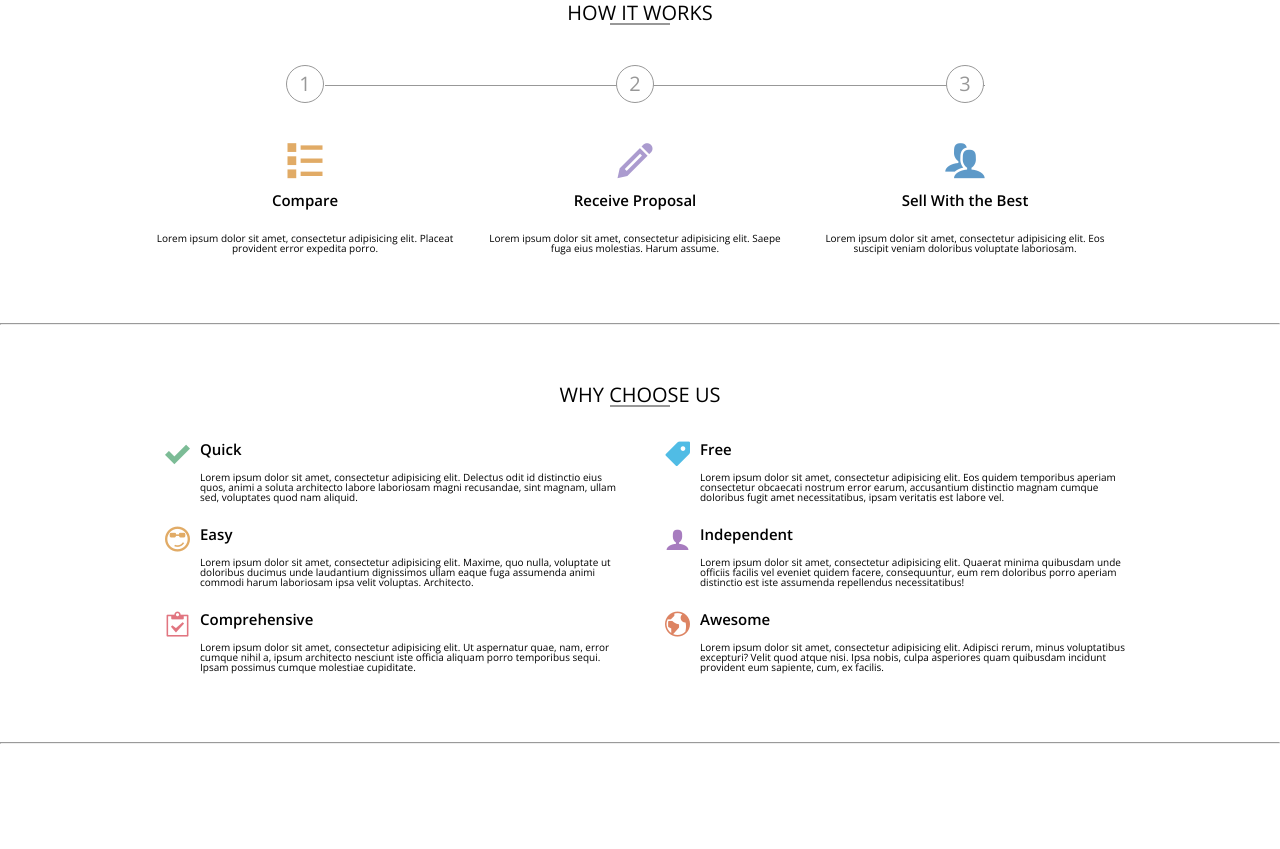
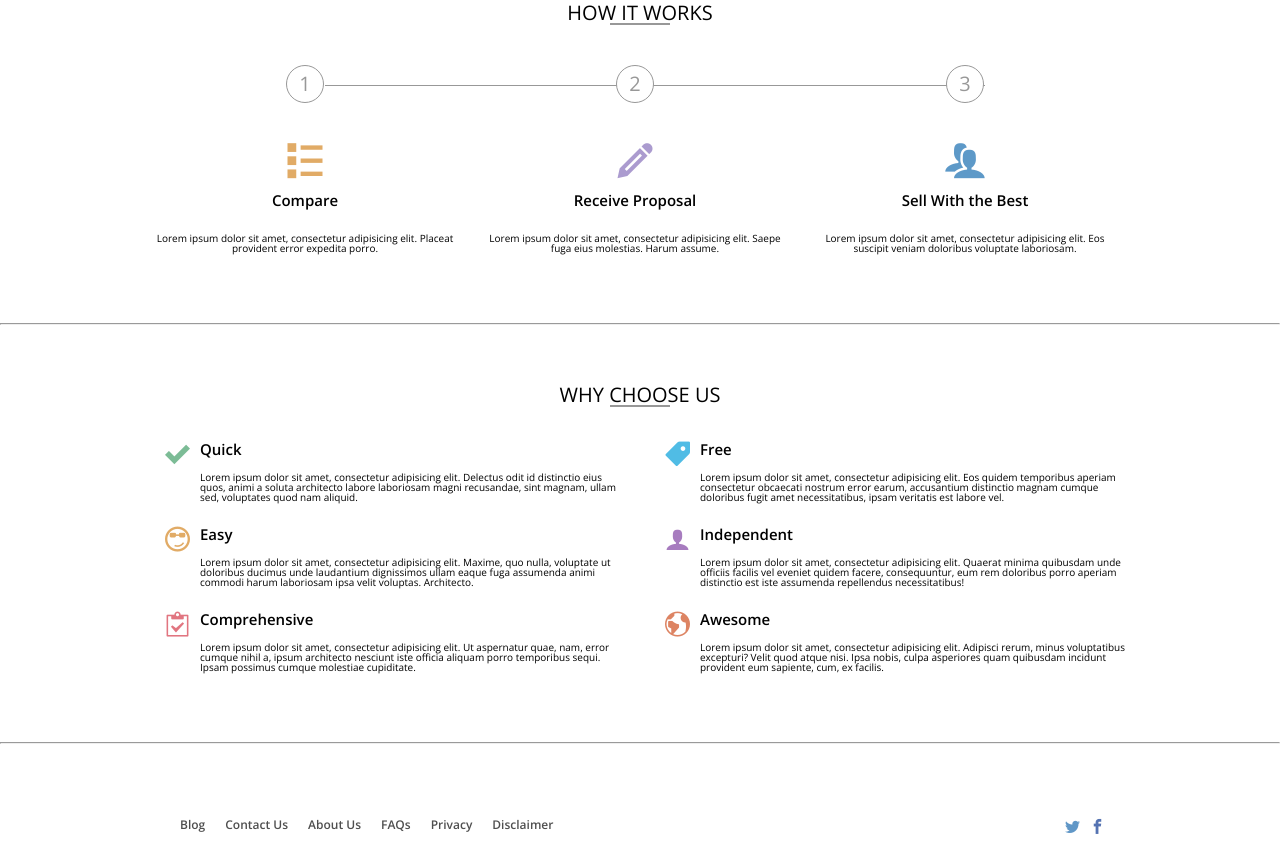
Before and after one commit to bigsword/3-pages-in-3-weeks_answer, a plain HTML site: page index.html in a window 1280 px wide. Shown: the part 340-1189 px from the top of the page. Before the commit the page ends 1144 px from the top, so only its background shows below. Drawn offline with nearby package versions, Linux system fonts and the light colour scheme.

Commit message:
footer menu added.

```diff
--- a/index.html
+++ b/index.html
@@ -138,10 +138,24 @@
             </li>
         </ul>
     </section>
-
     <hr>
-
-    <section>
+    <section class="foot-bar">
+        <div class="left">
+            <ul>
+                <li class="footer"><a href="#">Blog</a></li>
+                <li class="footer"><a href="#">Contact Us</a></li>
+                <li class="footer"><a href="#">About Us</a></li>
+                <li class="footer"><a href="#">FAQs</a></li>
+                <li class="footer"><a href="#">Privacy</a></li>
+                <li class="footer"><a href="#">Disclaimer</a></li>
+            </ul>
+        </div>
+        <div class="right">
+            <ul>
+                <li class="follow-us"><a href="" class="icon icon-twitter"></a></li>
+                <li class="follow-us"><a href="" class="icon icon-facebook"></a></li>
+            </ul>
+        </div>
     </section>
 </body>
 
--- a/sass/style.scss
+++ b/sass/style.scss
@@ -104,6 +104,8 @@
         text-transform: uppercase;
     }
 }
+
+
 
 
 
@@ -216,7 +218,6 @@
     p {
         margin: 1em;
     }
-
 }
 
 .number {
@@ -256,7 +257,6 @@
         position: absolute;
         left: 0;
         margin-left: 1em;
-
     }
 
     .right {
@@ -274,6 +274,49 @@
         margin: 1em 10px;
         text-align: left;
     }
+}
+
+.foot-bar {
+    position: relative;
+    width: 80%;
+    max-width: 100em;
+    margin: 0 auto;
+
+
+    .left {
+        float: left;
+        margin-left: 3em;
+    }
+
+
+    .footer {
+        float: left;
+
+        a {
+            color: $text-color;
+            font-weight: bold;
+            font-size: 1.2em;
+            text-decoration: none;
+        }
+    }
+
+    .right {
+        float: right;
+        margin-right: 3em;
+    }
+
+    li {
+
+        padding: 1.5em 0em;
+        margin: 0 1em;
+    }
+
+    .follow-us {
+        float: left;
+        padding: 1.5em 0em;
+        margin: 0 .5em;
+    }
+    @include clearfix;
 }
 
 .icon-large {
@@ -320,6 +363,18 @@
     color: #DD8463;
 }
 
+.icon-twitter {
+    color: #6097C7;
+    font-size: 1.5em;
+    text-decoration: none;
+}
+
+.icon-facebook {
+    color: #5573B2;
+    font-size: 1.5em;
+    text-decoration: none;
+}
+
 .temp {
     display: none;
     position: absolute;
```
Also changed, not shown: stylesheets/style.css.
